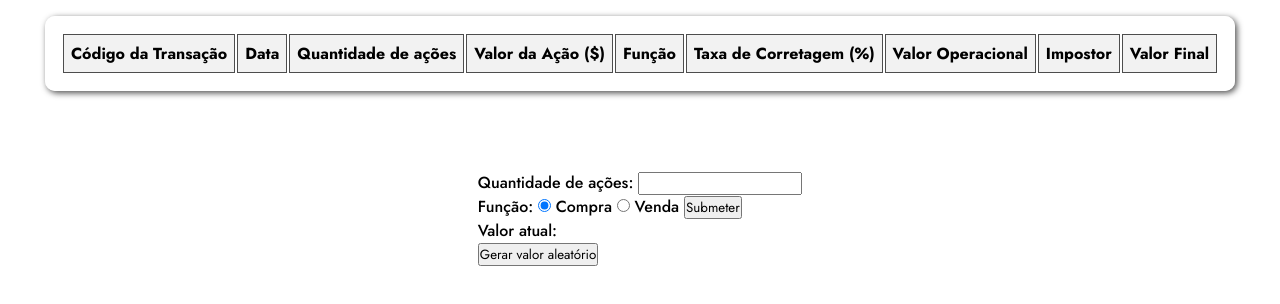
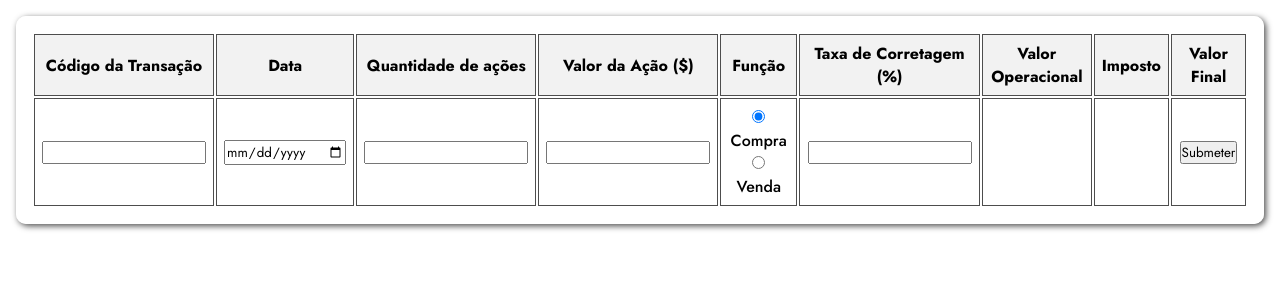
Before and after one commit to caionikolas/ProjetoMA, a plain HTML site: page stock.html in a window 1280 px wide. Shown: the part 42-346 px from the top of the page. Drawn offline with nearby package versions, Linux system fonts and the light colour scheme.

Commit message:
Update stock.html

```diff
--- a/stock.html
+++ b/stock.html
@@ -6,6 +6,7 @@
     <meta name="viewport" content="width=device-width, initial-scale=1.0">
     <link rel="stylesheet" href="style.css">
     <title>Stock</title>
+    <script src="https://cdnjs.cloudflare.com/ajax/libs/moment.js/2.29.1/moment.min.js"></script>
 </head>
 <body>
     <header>
@@ -25,29 +26,27 @@
                         <th>Função</th>
                         <th>Taxa de Corretagem (%)</th>
                         <th>Valor Operacional</th>
-                        <th>Impostor</th>
+                        <th>Imposto</th>
                         <th>Valor Final</th>
                     </tr>
+					<tr>
+						<td><input type="text" id="cod"></td>
+						<td><input type="date" id="data"></td>
+						<td><input type="number" id="qnt"></td>
+						<td><input type="number" id="ativo"></td>
+						<td><input type="radio" value="Compra" name="funcao" checked="checked">
+							<label for="funcao">Compra</label>
+							<input type="radio" value="Venda" name="funcao">
+							<label for="funcao">Venda</label>
+						</td>
+						<td><input type="number" id="tx"></td>
+						<td></td>
+						<td></td>
+						<td><button type="button" value="submit" onclick="adicionarLinha()">Submeter</button></td>
+					</tr>
+
                 </thead>
             </table>
-        </div>
-        <div class="form">
-            <div class="container">
-                <form>
-                    <label for="qnt_acao">Quantidade de ações:</label>
-                    <input type="text" id="qnt"><br/>
-                    <label for="funcao">Função:</label>
-                    <input type="radio" value="Compra" name="funcao" checked="checked">
-                    <label for="funcao">Compra</label>
-                    <input type="radio" value="Venda" name="funcao" >
-                    <label for="funcao">Venda</label>
-
-                    <button type="button" value="submit" onclick="adicionarLinha()">Submeter</button>
-                </form>
-
-                <p>Valor atual: <span id="valor_acao"></span></p>
-                <button type="button" value="att" onclick="attValorAcao()">Gerar valor aleatório</button>
-            </div>
         </div>
     </main>
     <footer></footer>
```
